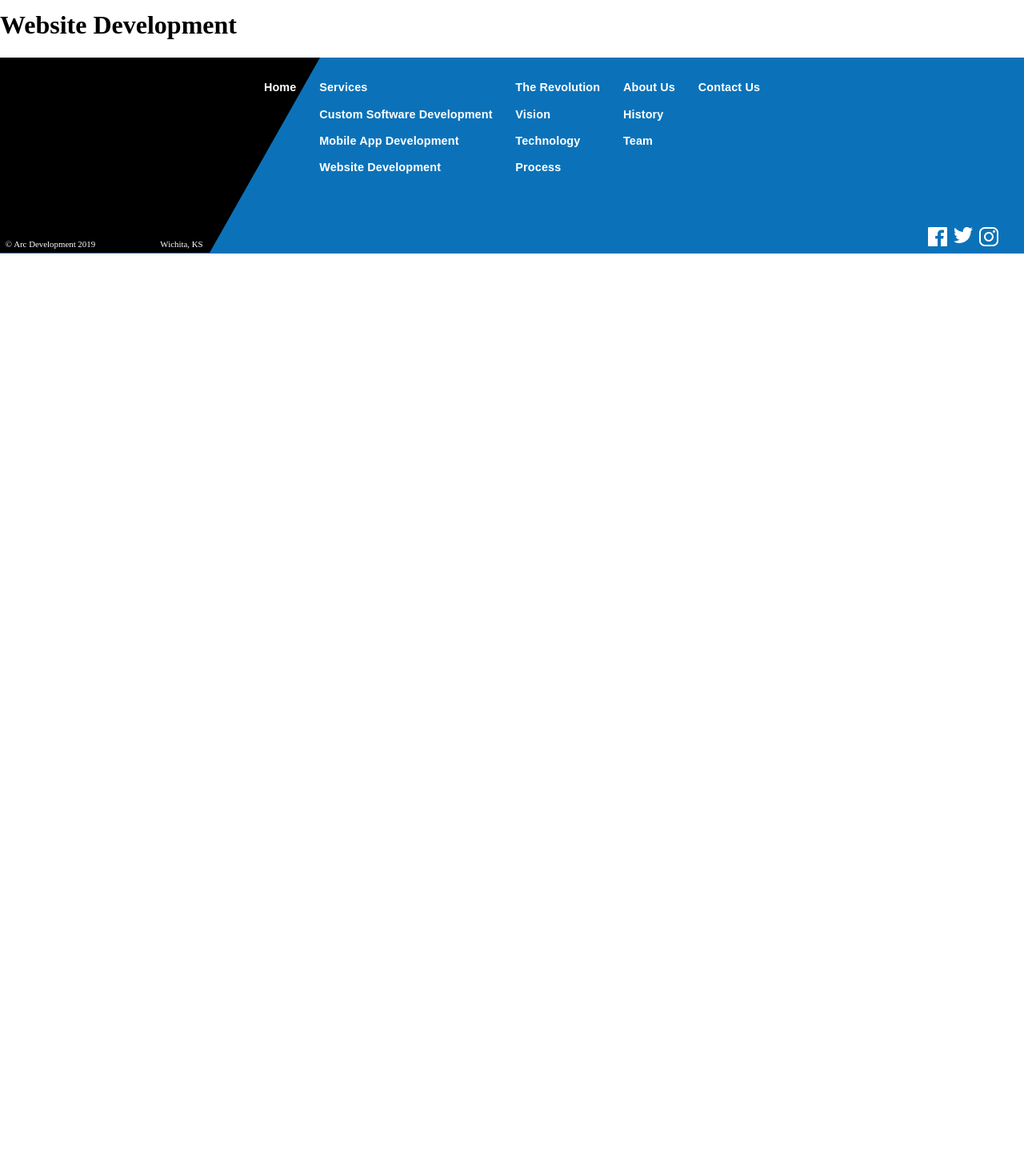
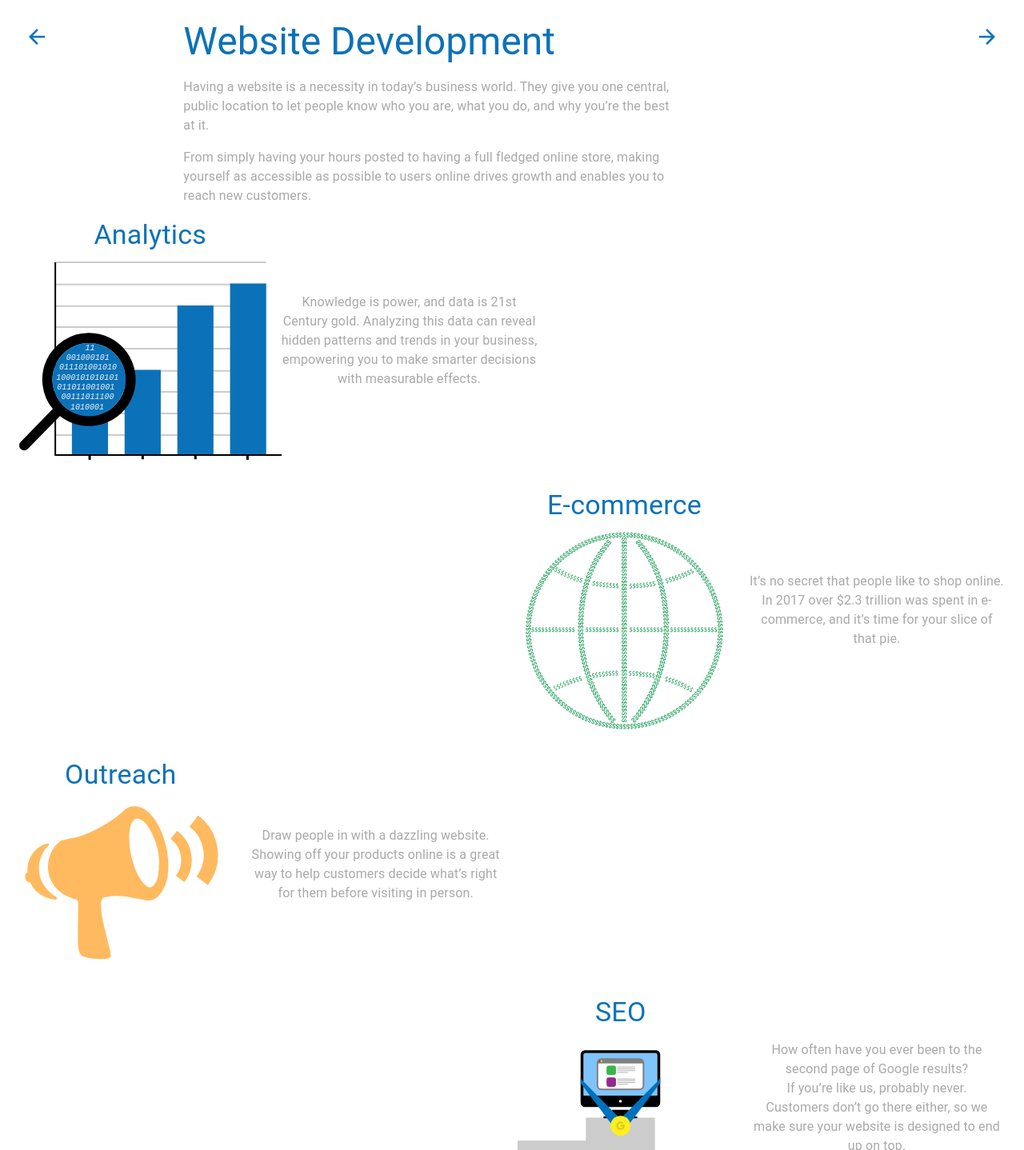
Before and after one commit to oybek703/mui-react, a React (Create React App) app: page /websites in a window 1280 px wide. Shown: the part 72-1510 px from the top of the page at 80% size. Before the commit the page ends 800 px from the top, so only its background shows below. Built offline with nearby package versions, Linux system fonts and the light colour scheme.

Commit message:
websites page is finished

```diff
--- a/src/components/App.js
+++ b/src/components/App.js
@@ -8,6 +8,7 @@ import LandingPage from "./LandingPage"
 import Services from "./Services"
 import CustomSoftware from "./CustomSoftware"
 import MobileApps from "./MobileApps"
+import Websites from "./Websites"
 const App = () => {
     return (
         <ThemeProvider theme={theme}>
@@ -18,7 +19,7 @@ const App = () => {
                  <Route  exact path='/services' component={Services}/>
                  <Route  exact path='/customsoftware' component={CustomSoftware}/>
                  <Route  exact path='/mobileapps' component={MobileApps}/>
-                 <Route  exact path='/websites' component={() => <h1>Website Development</h1>}/>
+                 <Route  exact path='/websites' component={Websites}/>
                  <Route  exact path='/revolution' component={() => <h1>Revolution</h1>}/>
                  <Route  exact path='/about' component={() => <h1>About</h1>}/>
                  <Route  exact path='/contact' component={() => <h1>Contact</h1>}/>
--- a/src/components/CustomSoftware.js
+++ b/src/components/CustomSoftware.js
@@ -85,7 +85,7 @@ const CustomSoftware = () => {
                 <Grid container className={classes.marginTop}>
                     <Grid item container xs={matchSM ? 1 : 2} justify='flex-start' alignItems='flex-start'>
                         <Hidden smDown>
-                            <IconButton component={Link} to='/mobileapps' disableRipple>
+                            <IconButton component={Link} to='/websites' disableRipple>
                                 <img src={BackArrow} alt="previous tab"/>
                             </IconButton>
                         </Hidden>
@@ -105,7 +105,7 @@ const CustomSoftware = () => {
                 </Grid>
                     <Grid item xs={matchSM ? 1 : 4} container justify='flex-end' alignItems='flex-start'>
                             <Hidden smDown>
-                                <IconButton component={Link} to='/websites'>
+                                <IconButton component={Link} to='/mobileapps'>
                                     <img  src={ForwardArrow} alt="next tab"/>
                                 </IconButton>
                             </Hidden>
--- /dev/null
+++ b/src/components/Websites.js
@@ -0,0 +1,124 @@
+import React, {Fragment} from 'react'
+import {Container, Hidden, IconButton, makeStyles, Typography, useMediaQuery} from "@material-ui/core"
+import Grid from "@material-ui/core/Grid"
+import {Link} from "react-router-dom"
+import ActionCall from "./UI/ActionCall"
+import BackArrow from "../assets/backArrow.svg"
+import ForwardArrow from "../assets/forwardArrow.svg"
+import analytics from '../assets/analytics.svg'
+import ecommerce from '../assets/ecommerce.svg'
+import outreach from '../assets/outreach.svg'
+import seo from '../assets/seo.svg'
+
+const useStyles = makeStyles(theme => ({
+    marginTop: {
+        marginTop: '2em'
+    },
+    darkText: {
+        ...theme.typography.darkText
+    },
+    textWidth: {
+        maxWidth: '20em'
+    },
+    marginLeft: {
+        [theme.breakpoints.up('sm')]: {
+            marginLeft: '2em'
+        }
+    }
+}))
+
+const Websites = () => {
+    const classes = useStyles()
+    const matchSM = useMediaQuery(theme => theme.breakpoints.down('sm'))
+    return (
+        <Fragment>
+            <Container>
+                <Grid container className={classes.marginTop}>
+                    <Grid item container xs={matchSM ? 1 : 2} justify='flex-start' alignItems='flex-start'>
+                        <Hidden smDown>
+                            <IconButton component={Link} to='/mobileapps'>
+                                <img src={BackArrow} alt="previous tab"/>
+                            </IconButton>
+                        </Hidden>
+                    </Grid>
+                    <Grid item xs={matchSM ? 10 : 6}>
+                        <Typography variant={matchSM ? 'h4' : 'h3'} color='primary' gutterBottom>Website Development</Typography>
+                        <Typography variant={matchSM ? 'subtitle2' : 'body1'} className={classes.darkText} paragraph>
+                            Having a website is a necessity in today’s business world. They give you one central, public location to let people know who you are, what you do, and why you’re the best at it.
+                        </Typography>
+                        <Typography variant={matchSM ? 'subtitle2' : 'body1'} className={classes.darkText} paragraph>
+                            From simply having your hours posted to having a full fledged online store, making yourself as accessible as possible to users online drives growth and enables you to reach new customers.
+                        </Typography>
+                    </Grid>
+                    <Grid item xs={matchSM ? 1 : 4} container justify='flex-end' alignItems='flex-start'>
+                        <Hidden smDown>
+                            <IconButton component={Link} to='/customsoftware'>
+                                <img  src={ForwardArrow} alt="next tab"/>
+                            </IconButton>
+                        </Hidden>
+                    </Grid>
+                </Grid>
+                <Grid container direction='column'>
+                    <Grid item container justify={matchSM ? 'center' : 'flex-start'} alignItems='center'>
+                        <Grid item>
+                            <Typography gutterBottom align='center' color='primary' variant='h4'>Analytics</Typography>
+                            <img src={analytics} alt="analytics"/>
+                        </Grid>
+                        <Grid item>
+                            <Typography align='center' className={`${classes.darkText} ${classes.textWidth}`}>
+                                Knowledge is power, and data is 21st Century gold. Analyzing this data can reveal hidden patterns and trends in your business, empowering you to make smarter decisions with measurable effects.
+                            </Typography>
+                        </Grid>
+                    </Grid>
+                    <Grid item container justify={matchSM ? 'center' : 'flex-end'} alignItems='center'>
+                        <Grid item className={classes.marginTop}>
+                            <Typography gutterBottom align='center' color='primary' variant='h4'>E-commerce</Typography>
+                            <img src={ecommerce} alt="e-commerce"/>
+                        </Grid>
+                        <Grid item className={`${classes.marginTop} ${classes.marginLeft}`}>
+                            <Typography align='center' className={`${classes.darkText} ${classes.textWidth}`}>
+                                It’s no secret that people like to shop online.
+                            </Typography>
+                            <Typography align='center' className={`${classes.darkText} ${classes.textWidth}`}>
+                                In 2017 over $2.3 trillion was spent in e-commerce, and it’s time for your slice of that pie.
+                            </Typography>
+                        </Grid>
+                    </Grid>
+                    <Grid item container justify={matchSM ? 'center' : 'flex-start'} alignItems='center'>
+                        <Grid item className={classes.marginTop}>
+                            <Typography gutterBottom align='center' color='primary' variant='h4'>Outreach</Typography>
+                            <img src={outreach} alt="outreach"/>
+                        </Grid>
+                        <Grid item className={classes.marginTop}>
+                            <Typography align='center' className={`${classes.darkText} ${classes.textWidth} ${classes.marginLeft}`}>
+                                Draw people in with a dazzling website. Showing off your products online is a great way to help customers decide what’s right for them before visiting in person.
+                            </Typography>
+                        </Grid>
+                    </Grid>
+                    <Grid item container justify={matchSM ? 'center' : 'flex-end'} alignItems='center'>
+                        <Grid item className={classes.marginTop}>
+                            <Typography gutterBottom align='center' color='primary' variant='h4'>
+                                SEO
+                            </Typography>
+                            <img src={seo} alt="search engine optimization"/>
+                        </Grid>
+                        <Grid item className={`${classes.marginTop} ${classes.marginLeft}`}>
+                            <Typography align='center' className={`${classes.darkText} ${classes.textWidth}`}>
+                                How often have you ever been to the second page of Google results?
+                            </Typography>
+                            <Typography align='center' className={`${classes.darkText} ${classes.textWidth}`}>
+                                If you’re like us, probably never.
+                            </Typography>
+                            <Typography align='center' className={`${classes.darkText} ${classes.textWidth}`}>
+                                Customers don’t go there either, so we make sure your website is designed to end up on top.
+                            </Typography>
+                        </Grid>
+                    </Grid>
+                </Grid>
+            </Container>
+            <ActionCall/>
+        </Fragment>
+    )
+}
+
+export default Websites
```
